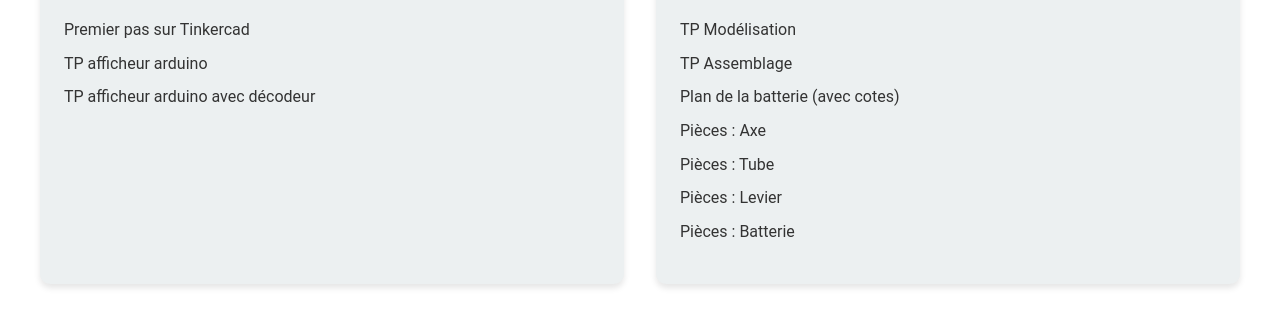
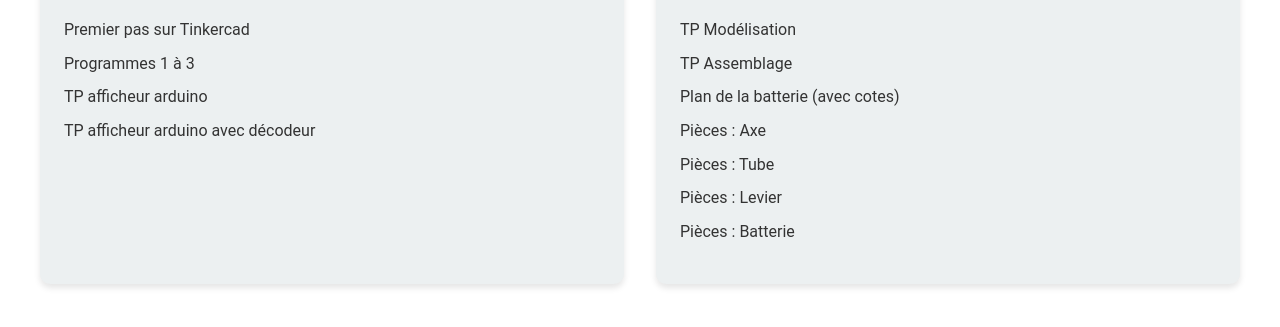
Before and after one commit to btscieljouvet/Formation_SII, a plain HTML site: page index.html in a window 1280 px wide. Shown: the part 253-580 px from the top of the page. Drawn offline with Linux system fonts and the light colour scheme.

Commit message:
index.html

```diff
--- a/index.html
+++ b/index.html
@@ -25,6 +25,7 @@
                 <h2><img src="os_icon.png" alt="Système" class="section-icon">Tinkercad</h2>
                 <ul>
                     <li><a href="https://btscieljouvet.github.io/Formation_STI2D/Tinkercad.pdf">Premier pas sur Tinkercad</a></li>
+                    <li><a href="https://btscieljouvet.github.io/Formation_STI2D/Programmes.pdf">Programmes 1 à 3</a></li>
                     <li><a href="https://btscieljouvet.github.io/Formation_STI2D/7_segments_1.pdf">TP afficheur arduino</a></li>
                     <li><a href="https://btscieljouvet.github.io/Formation_STI2D/7_segments_2.pdf">TP afficheur arduino avec décodeur</a></li>
                 </ul>
```
